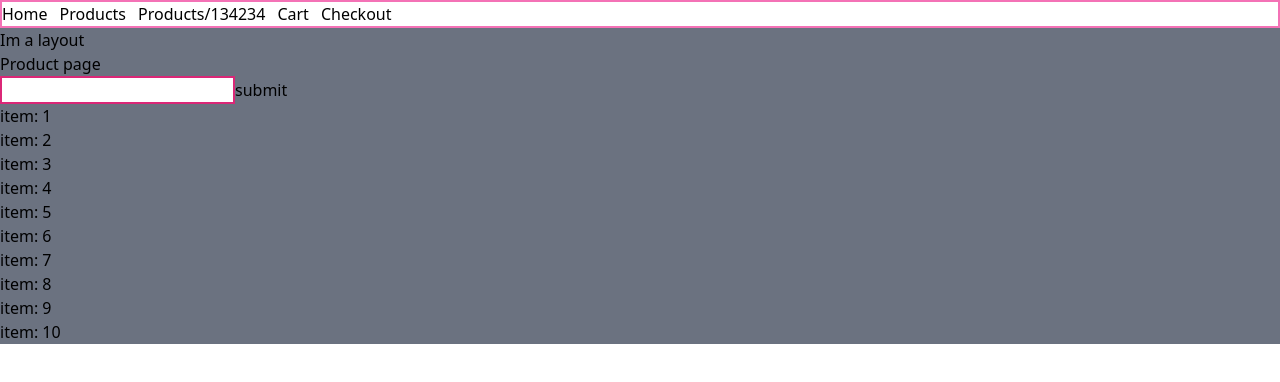
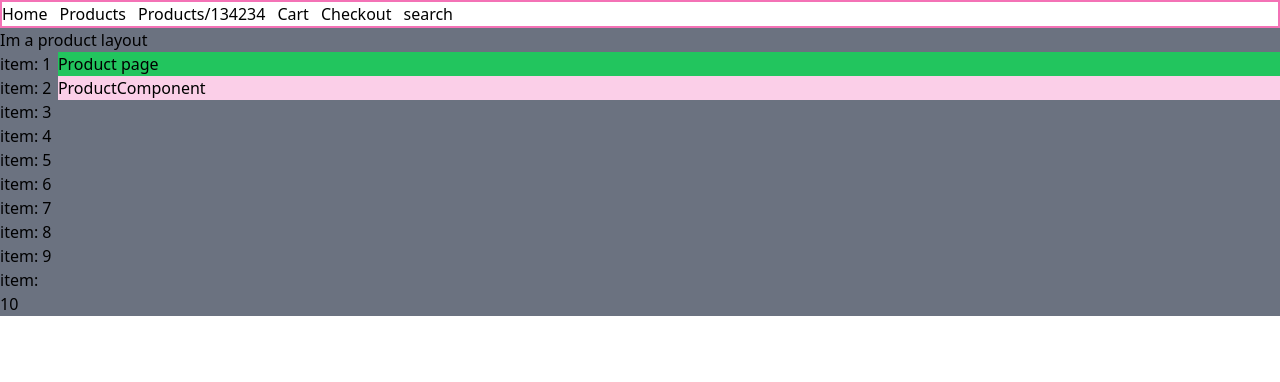
Before and after one commit to johannranudd/js-frameworks-CA-jr, a Next.js app: page /products in a window 1280 px wide. Shown: the top 382 px of the page. Built offline with nearby package versions, Linux system fonts and the light colour scheme.

Commit message:
search function test

```diff
--- a/app/components/forms/MyForm.tsx
+++ /dev/null
@@ -1,33 +0,0 @@
-"use client";
-import React, { useState, useEffect } from "react";
-import { testFunction } from "../ui/testFunction";
-
-export default function MyForm() {
-  const [name, setName] = useState<string>("");
-
-  function handleSubmit(e: any) {
-    e.preventDefault();
-    // console.log(name);
-    if (name) {
-      const t = testFunction(Number(name));
-      console.log(t);
-    }
-  }
-
-  useEffect(() => {
-    // console.log(name);
-  }, [name]);
-
-  return (
-    <form onSubmit={handleSubmit}>
-      <input
-        onChange={(e) => setName(e.target.value)}
-        type="text"
-        value={name}
-        name={name}
-        className="border border-2 border-pink-600"
-      />
-      <button type="submit">submit</button>
-    </form>
-  );
-}
--- /dev/null
+++ b/app/components/forms/SearchForm.tsx
@@ -0,0 +1,36 @@
+"use client";
+import React, { useState, useEffect } from "react";
+import { searchFunction } from "../../../utils/searchFunction";
+import { useRouter } from "next/navigation";
+
+export default function MyForm() {
+  const [search, setSearch] = useState<string>("");
+  const router = useRouter();
+
+  function handleSubmit(e: React.FormEvent<HTMLFormElement>) {
+    e.preventDefault();
+    // console.log(search);
+    if (search) {
+      // const t = searchFunction(Number(search));
+      router.push(`/search/${search}`);
+      setSearch("");
+    }
+  }
+
+  useEffect(() => {
+    // console.log(search);
+  }, [search]);
+
+  return (
+    <form onSubmit={handleSubmit}>
+      <input
+        onChange={(e) => setSearch(e.target.value)}
+        type="text"
+        value={search}
+        name="search"
+        className="border border-2 border-pink-600"
+      />
+      <button type="submit">submit</button>
+    </form>
+  );
+}
--- a/app/components/ui/testFunction.ts
+++ /dev/null
@@ -1,3 +0,0 @@
-export function testFunction(number: number) {
-  return number * 42;
-}
--- a/app/navbar.tsx
+++ b/app/navbar.tsx
@@ -10,6 +10,7 @@ export default function NavBar() {
         <Link href={"/products/134234"}>Products/134234</Link>
         <Link href={"/cart"}>Cart</Link>
         <Link href={"/checkout"}>Checkout</Link>
+        <Link href={"/search"}>search</Link>
       </nav>
     </header>
   );
--- /dev/null
+++ b/app/products/List.tsx
@@ -0,0 +1,18 @@
+import React from "react";
+import Link from "next/link";
+
+export default function List() {
+  const array: Array<number> = [1, 2, 3, 4, 5, 6, 7, 8, 9, 10];
+  return (
+    <ul>
+      {array.map((item) => {
+        //   console.log(item);
+        return (
+          <li key={item}>
+            <Link href={`./products/${item}`}>item: {item}</Link>
+          </li>
+        );
+      })}
+    </ul>
+  );
+}
--- /dev/null
+++ b/app/products/ProductComponent.tsx
@@ -0,0 +1,10 @@
+"use client";
+import React from "react";
+import { useRouter } from "next/navigation";
+
+export default function ProductComponent() {
+  //   const router = useRouter();
+  //   const { query } = route;
+  //   console.log(query);
+  return <div className="bg-pink-200 w-full">ProductComponent</div>;
+}
--- a/app/products/layout.tsx
+++ b/app/products/layout.tsx
@@ -1,13 +1,16 @@
-import ProductDetailPage from "./[productId]/page";
+import List from "./List";
 export default function RootLayout({
   children,
 }: {
   children: React.ReactNode;
 }) {
   return (
-    <main className="bg-gray-500">
-      <div>Im a layout</div>
-      <div>{children}</div>
-    </main>
+    <div className="bg-gray-500 ">
+      <h1>Im a product layout</h1>
+      <div className="flex">
+        <List />
+        <div className="w-full">{children}</div>
+      </div>
+    </div>
   );
 }
--- a/app/products/page.tsx
+++ b/app/products/page.tsx
@@ -1,24 +1,11 @@
-import Link from "next/link";
 import React from "react";
-import MyForm from "../components/forms/MyForm";
+import ProductComponent from "./ProductComponent";
 
 export default function ProductPage() {
-  const array: Array<number> = [1, 2, 3, 4, 5, 6, 7, 8, 9, 10];
-
   return (
-    <div>
+    <div className="bg-green-500 w-full">
       <h1>Product page</h1>
-      <MyForm />
-      <ul>
-        {array.map((item) => {
-          //   console.log(item);
-          return (
-            <li key={item}>
-              <Link href={`./products/${item}`}>item: {item}</Link>
-            </li>
-          );
-        })}
-      </ul>
+      <ProductComponent />
     </div>
   );
 }
--- /dev/null
+++ b/app/search/[searchTerm]/page.tsx
@@ -0,0 +1,6 @@
+import React from "react";
+
+export default function SearchResults({ params }: any) {
+  console.log(params.searchTerm);
+  return <div className="bg-pink-700">SearchResults: {params.searchTerm}</div>;
+}
--- /dev/null
+++ b/app/search/layout.tsx
@@ -0,0 +1,14 @@
+import SearchForm from "../components/forms/SearchForm";
+export default function RootLayout({
+  children,
+}: {
+  children: React.ReactNode;
+}) {
+  return (
+    <div className="bg-gray-500">
+      <div>Im a search layout</div>
+      <SearchForm />
+      <div>{children}</div>
+    </div>
+  );
+}
--- /dev/null
+++ b/app/search/page.tsx
@@ -0,0 +1,9 @@
+import React from "react";
+
+export default function SearchPage() {
+  return (
+    <div className="bg-[#fed]">
+      <h1>SearchPage</h1>
+    </div>
+  );
+}
--- /dev/null
+++ b/utils/searchFunction.ts
@@ -0,0 +1,3 @@
+export function searchFunction(number: number) {
+  return number * 42;
+}
```
